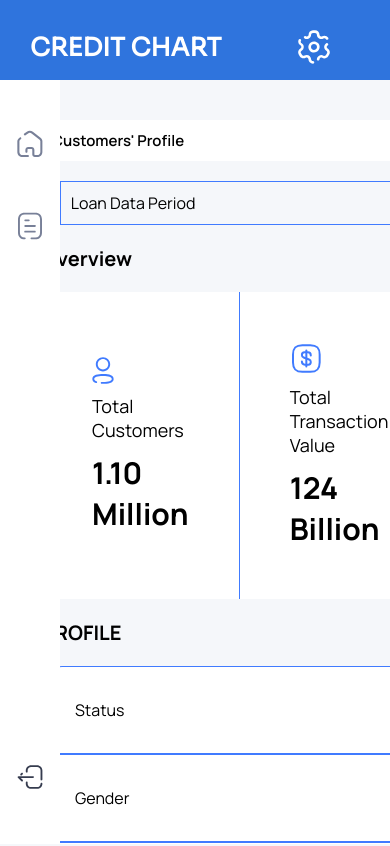
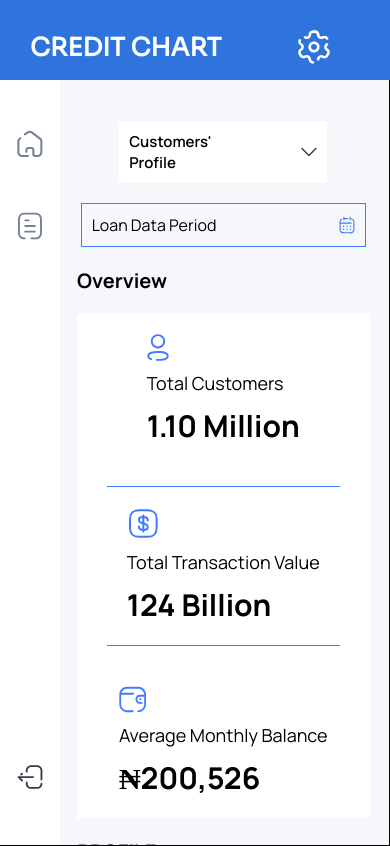
Before and after one commit to Anslem1/periculum, a React (Create React App) app: page /profile in a window 390 px wide. Built offline with nearby package versions, Linux system fonts and the light colour scheme.

Commit message:
Fixing responsiveness

```diff
--- a/src/Components/Select/Select.css
+++ b/src/Components/Select/Select.css
@@ -2,6 +2,8 @@
      display: flex;
      justify-content: space-between;
      align-items: center;
+     flex-wrap: wrap;
+     gap: 20px;
 }
 .select-container > section {
      /* padding-right: 20px; */
@@ -59,6 +61,7 @@
      border: 1px solid rgba(64, 123, 255, 1);
      padding: 10px 10px;
      position: relative;
+     z-index: 0;
 }
 .select-container > div p {
      font-family: manrope;
@@ -70,6 +73,7 @@
      width: 100%;
      top: 50px;
      right: 0;
+     z-index: 7;
      background-color: #fff;
      box-shadow: rgba(99, 99, 99, 0.2) 0px 2px 8px 0px;
      /* padding: 10px; */
@@ -129,9 +133,14 @@
      font-size: 15px;
 }
 
+
 @media screen and (max-width: 840px) {
      .select-container {
-          width: 90%;
+          width: 100%;
+
+     }
+     .select-container > section {
+          width: initial;
      }
 }
 
@@ -142,7 +151,7 @@
      }
 
      .select-container section {
-          width: 100%;
+          /* width: 100%; */
      }
 
      .select-container section > div {
@@ -151,5 +160,4 @@
      .select-container div {
           width: 90%;
      }
-
 }
--- a/src/Pages/Home/Home.css
+++ b/src/Pages/Home/Home.css
@@ -161,7 +161,6 @@
 .pillar-distribution-container > div > div {
      padding: 20px;
      background-color: #fff;
-     /* width: 90%; */
 }
 
 @media screen and (max-width: 1500px) {
@@ -271,7 +270,7 @@
      }
 }
 
-@media screen and (max-width: 690px) {
+@media screen and (max-width: 700px) {
      .home-container {
           width: 86%;
      }
@@ -290,7 +289,7 @@
           gap: 60px;
      }
      .pillar-distribution-container > div {
-          grid-template-columns: 1fr 1fr;
+          grid-template-columns: 1fr;
      }
 }
 @media screen and (max-width: 450px) {
--- a/src/Pages/Profile/Profile.css
+++ b/src/Pages/Profile/Profile.css
@@ -9,7 +9,7 @@
 }
 
 .prop-div {
-     padding: 20px;
+     padding: 20%;
      width: 20px;
      height: 10vh;
 }
@@ -32,9 +32,7 @@
      font-size: 20px;
      margin-bottom: 20px;
 }
-.profile-container > div > div:nth-of-type(2) > divsvg {
-     display: block;
-}
+
 .profile-container > div > div:nth-of-type(2) > div {
      background-color: #fff;
      display: grid;
@@ -98,3 +96,63 @@
 .last {
      border-radius: 0px 0px 20px 20px;
 }
+
+@media screen and (max-width: 1200px) {
+     .prop-div {
+     }
+     .profile-container {
+          grid-template-columns: 2fr 15fr 0.5fr;
+     }
+     .profile-container > div > div:nth-of-type(2) > div {
+          display: flex;
+          flex-wrap: wrap;
+          gap: 20px;
+          justify-content: center;
+     }
+
+     .profile-container > div > div:nth-of-type(2) > div > p {
+          padding: 20px;
+     }
+}
+
+@media screen and (max-width: 850px) {
+     .profile-container {
+          grid-template-columns: 2.3fr 15fr 0.5fr;
+          justify-content: center;
+          border: 1px solid;
+     }
+
+     .profile-container > div > div:nth-of-type(2) > div > p:nth-of-type(2) {
+          border-top: 1px solid rgba(64, 123, 255, 1);
+          border-bottom: 1px solid rgba(64, 123, 255, 1);
+          border-left: none;
+          border-right: none;
+     }
+}
+@media screen and  (max-width: 629px) {
+     .profile-container {
+          grid-template-columns: 3.5fr 15fr 0.5fr;
+          justify-content: center;
+          border: 1px solid;
+     }
+
+
+}
+@media screen and (max-width: 550px) {
+     .profile-container {
+          position: absolute;
+          right: 0;
+          width: 100%;
+     }
+
+     .profile-container {
+          grid-template-columns: 4fr 15fr 1fr;
+     }
+
+     .profile-container > div > div:nth-of-type(2) > div > p:nth-of-type(2) {
+          border-top: 1px solid rgba(64, 123, 255, 1);
+          border-bottom: 1px solid rgba(64, 123, 255, 1);
+          border-left: none;
+          border-right: none;
+     }
+}
```
